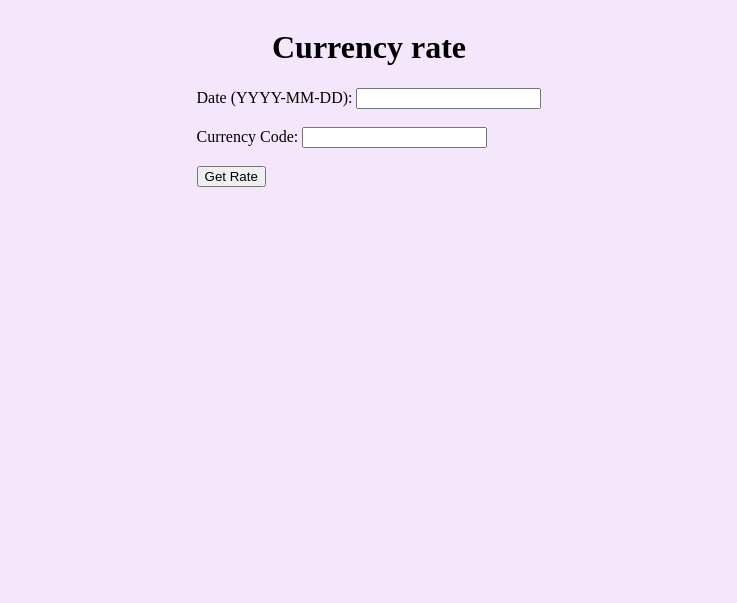
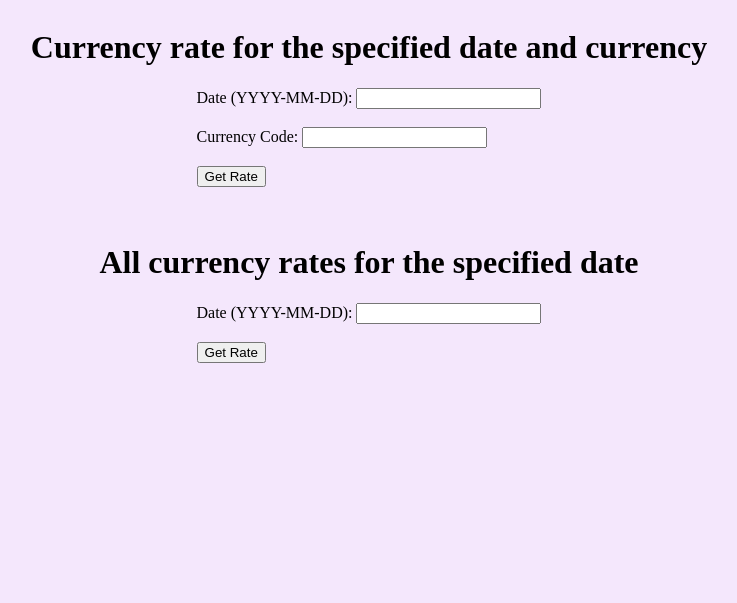
Before and after one commit to MariaGorelik/Obtaining_currency_rate, a Flask app: page / in a window 1280 px wide. Shown: the top 603 px of the page, without its empty margins (271-1008 px from the left). Run offline with Flask 3, Linux system fonts and the light colour scheme.

Commit message:
Add 2 user forms

```diff
--- a/static/currency_rate_form.js
+++ b/static/currency_rate_form.js
@@ -1,8 +1,6 @@
 document.addEventListener('DOMContentLoaded', function() {
-    const form = document.getElementById('currency-form');
-    if (form) {
-        form.addEventListener('submit', function(event) {
-            const dateInput = document.getElementById('date').value;
+    function validateForm(event) {
+        const dateInput = event.target.querySelector('input[name="date"]').value;
         const datePattern = /^\d{4}-\d{2}-\d{2}$/;
 
         if (!datePattern.test(dateInput)) {
@@ -30,9 +28,14 @@ document.addEventListener('DOMContentLoaded', function() {
                 }
             }
         }
-        });
+    }
+
+    const formIds = ['form_date', 'form_date_curr_code'];
+
+    formIds.forEach(formId => {
+        const form = document.getElementById(formId);
+        if (form) {
+            form.addEventListener('submit', validateForm);
         }
     });
-
-
-console.log("aaa")
+});
--- a/templates/currency_rate_form.html
+++ b/templates/currency_rate_form.html
@@ -16,13 +16,21 @@ body {
 </head>
 <body>
   <div class="container">
-    <h1>Currency rate</h1>
-      <form id='currency-form' action="/" method="get">
+<h1>Currency rate for the specified date and currency</h1>
+      <form id='form_date_curr_code' action="/" method="get">
         <label for="date">Date (YYYY-MM-DD):</label>
         <input type="text" id="date" name="date" required><br><br>
 
         <label for="currency_code">Currency Code:</label>
-        <input type="text" id="currency_code" name="currency_code"><br><br>
+        <input type="text" id="currency_code" name="currency_code" required><br><br>
+
+        <input type="submit" value="Get Rate">
+    </form>
+      <br><br>
+  <h1>All currency rates for the specified date</h1>
+      <form id='form_date' action="/" method="get">
+        <label for="date">Date (YYYY-MM-DD):</label>
+        <input type="text" id="date" name="date" required><br><br>
 
         <input type="submit" value="Get Rate">
     </form>
```
Lines whose indentation alone changed are shown as unchanged.
